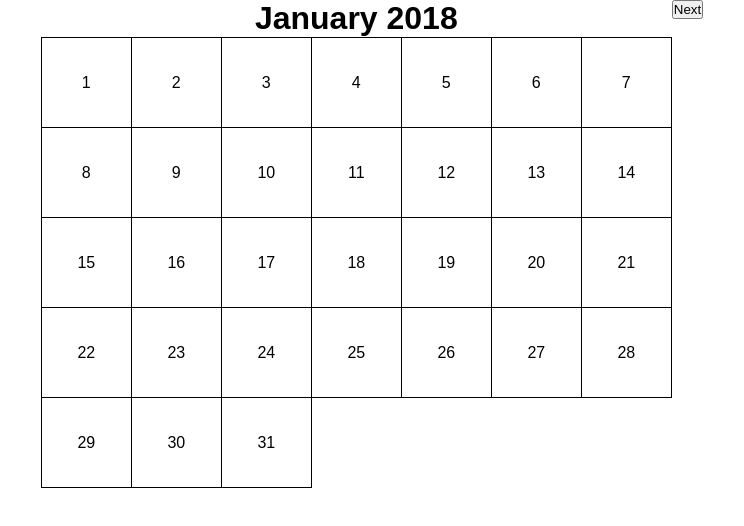
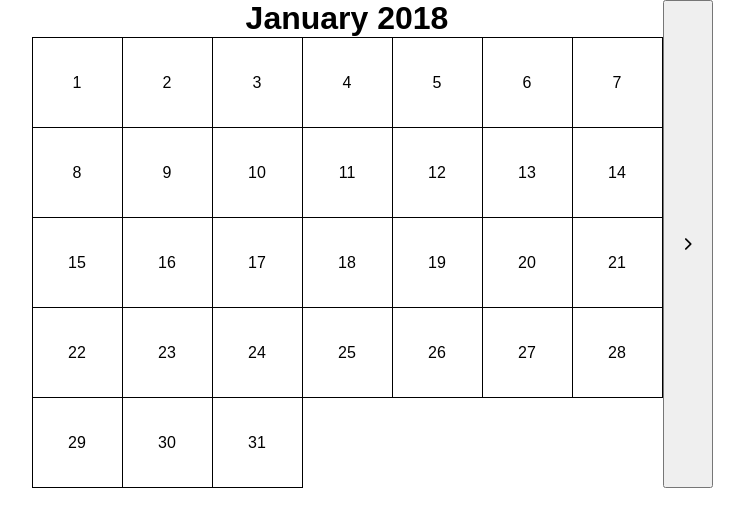
Before and after one commit to ducthang-vu/ajax-ex-calendar, a plain HTML site: page index.html in a window 1280 px wide. Shown: the whole page, without its empty margins (268-1012 px from the left). Drawn offline with nearby package versions, Linux system fonts and the light colour scheme; no server answers.

Commit message:
some css

```diff
--- a/css/main.css
+++ b/css/main.css
@@ -40,6 +40,11 @@ li {
 
 
 /* APP */
+.btn {
+    height: 100%;
+    width: 50px;
+}
+
 .month-list {
     width: 631px;
     grid-template-columns: repeat(7, 1fr);
--- a/index.html
+++ b/index.html
@@ -1,4 +1,3 @@
-
 <!DOCTYPE html>
 <html lang="en">
 <head>
@@ -11,7 +10,9 @@
 
     <main class="in-flex">
         <div>
-            <button id="prev-btn">Previous</button>
+            <button id="prev-btn" class="btn">
+                <i class="fas fa-chevron-left"></i>
+            </button>
         </div>
 
         <div class="container">
@@ -21,7 +22,9 @@
         </div>
 
         <div>
-            <button id="next-btn">Next</button>
+            <button id="next-btn" class="btn">
+                <i class="fas fa-chevron-right"></i>
+            </button>
         </div>
 
     </main>
@@ -36,6 +39,7 @@
     </script>
 
     <!-- SCRITPS -->
+    <script src="https://kit.fontawesome.com/89ef06fff6.js" crossorigin="anonymous"></script>
     <script src='https://cdnjs.cloudflare.com/ajax/libs/jquery/3.5.0/jquery.min.js'></script>
     <script src='https://cdnjs.cloudflare.com/ajax/libs/handlebars.js/4.7.6/handlebars.min.js'></script>
     <script src='https://cdnjs.cloudflare.com/ajax/libs/moment.js/2.24.0/moment.min.js'></script>
--- a/script/main.js
+++ b/script/main.js
@@ -3,7 +3,7 @@ $(document).ready(function () {
     var source = $('#day-template').html();
     var template = Handlebars.compile(source);
 
-    // On page load, print january 2018
+    // On page load, print January 2018
     var baseMonth  = moment('2018-01-01');
     printMonth(template, baseMonth);
 
@@ -57,18 +57,15 @@ function printHoliday(date) {
         success: function(res) {
             for (var i = 0; i < res.response.length; i++) {
                 var thisHoliday = res.response[i];
-
                 var listItem = $('li[data-complete-date="' + thisHoliday.date + '"]');
 
-                if(listItem) {
+                if (listItem) {
                     listItem.addClass('holiday');
                     listItem.text( listItem.text() + ' - ' + thisHoliday.name );
                 }
             }
         },
-        error: function() {
-            console.log('Errore chiamata festivitÃ ');
-        }
+        error: () => console.log('Ajax error')
     });
 }
 
```
